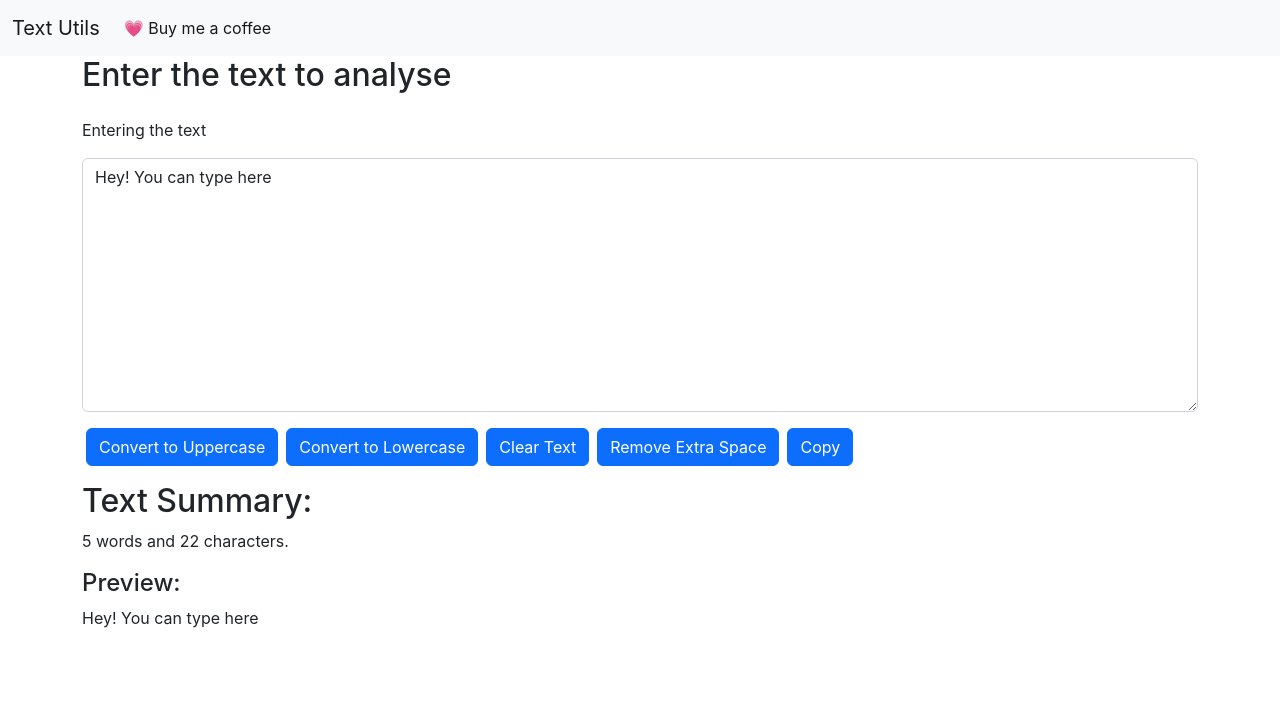
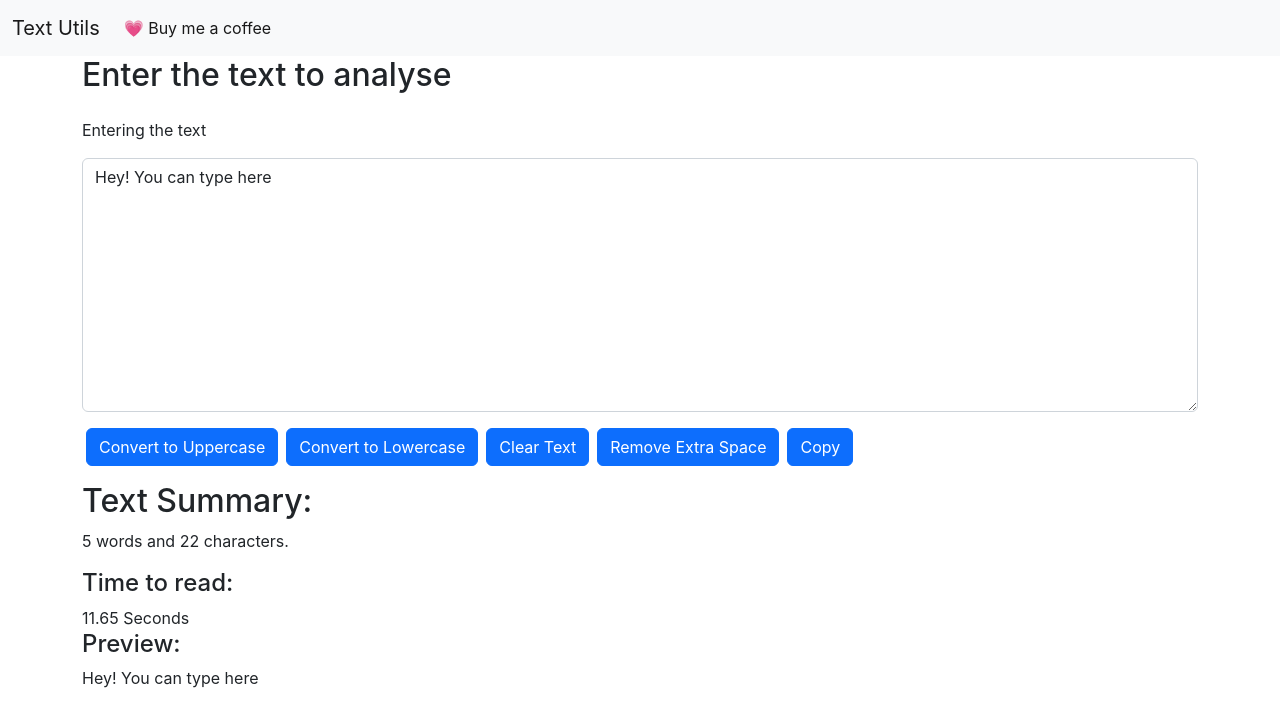
Before and after one commit to TauqeerAhmad5201/react-textutils, a React (Create React App) app: page / in a window 1280 px wide. Shown: the top 726 px of the page. Built offline with nearby package versions, Linux system fonts and the light colour scheme.

Commit message:
added logic for word count time calculation

```diff
--- a/src/components/Textbox.js
+++ b/src/components/Textbox.js
@@ -48,8 +48,9 @@ export default function Textbox(props) {
 
                 </div>
                 <div>
-                    <h2>Text Summary:</h2>
+                <h2>Text Summary:</h2>
                 <p>{text.split(' ').length} words and {text.length} characters.</p>
+                <h4>Time to read: </h4><span>{(text.split(' ').length*2.33).toFixed(2)} Seconds</span>
                 </div>
             </form >
 
```
